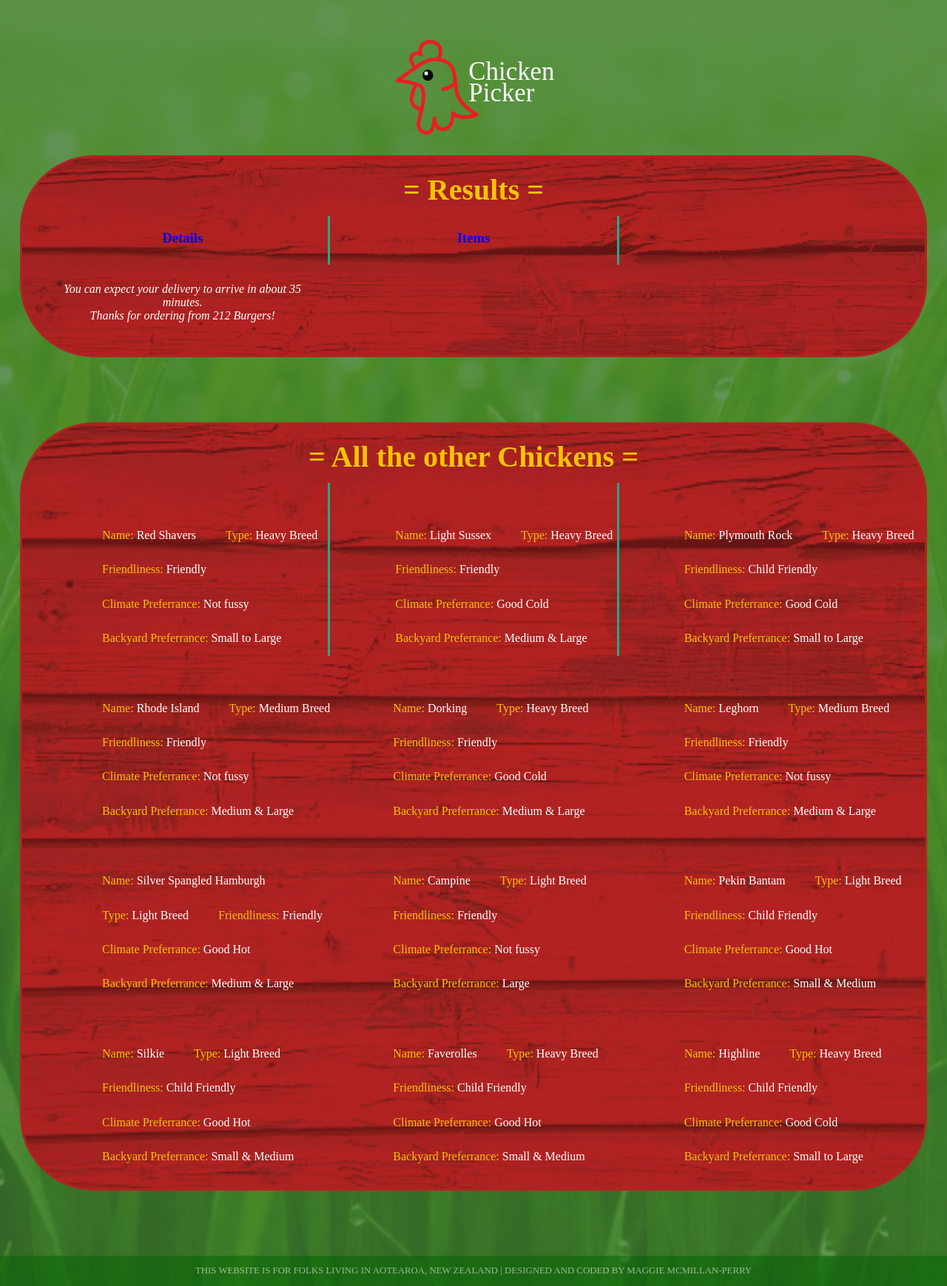
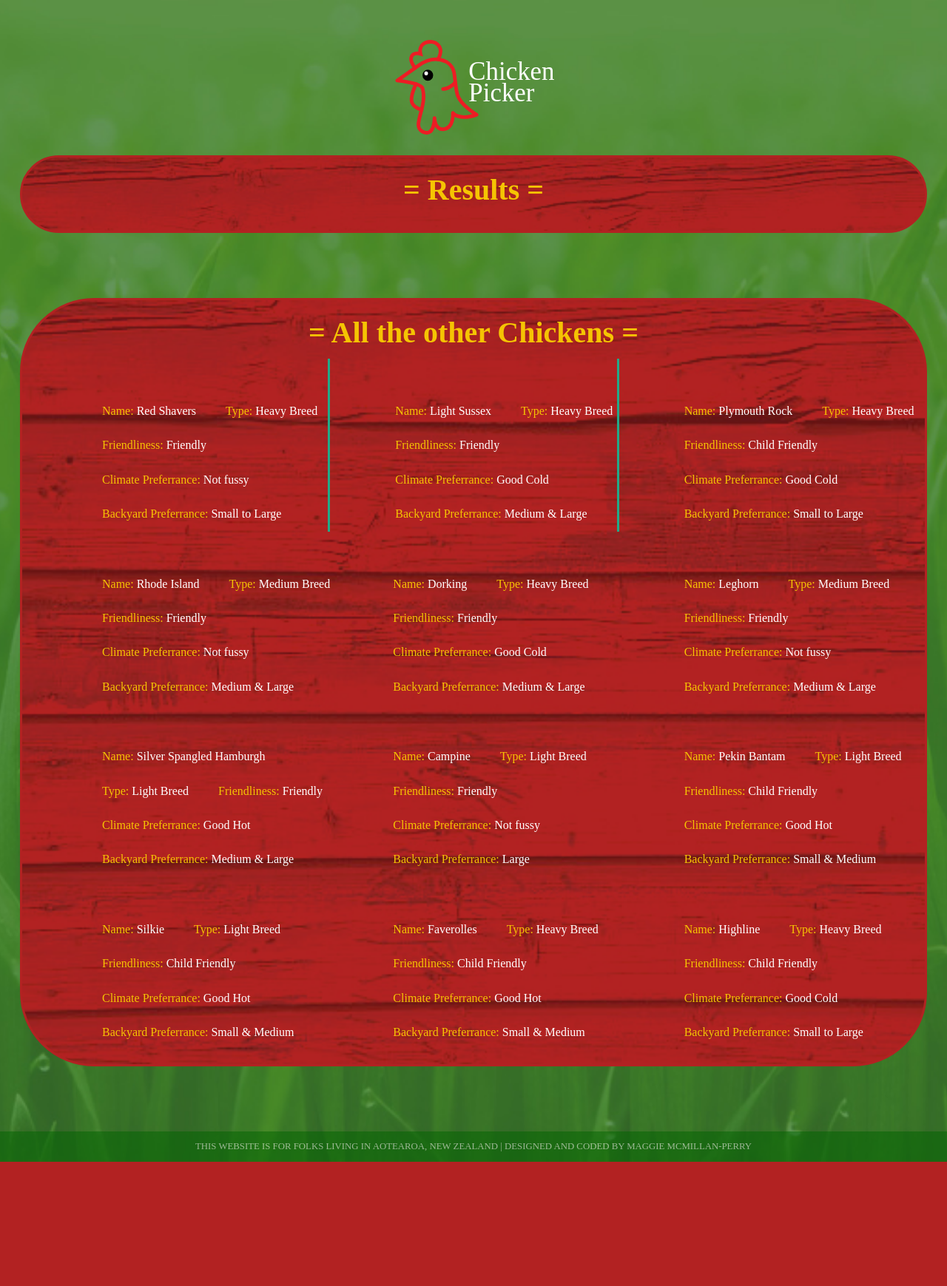
Before and after one commit to maggie-mp/212-chickens-v2, a Flask app: page /results in a window 1280 px wide. Shown: the whole page at 74% size. After the commit the page ends 1571 px from the top, so only its background shows below. Run offline with Flask 2, Linux system fonts and the light colour scheme; data comes from the database, SQL or seed files in the repository; some web fonts are replaced.

Commit message:
trial and error

```diff
--- a/run.py
+++ b/run.py
@@ -42,6 +42,7 @@ def questions():
 
 @app.route('/egg', methods=['GET', 'POST'])
 def egg():
+
     session['question'] += 1
     if session['question'] >= 5:
         return redirect(url_for('results'))
@@ -49,22 +50,26 @@ def egg():
         return redirect(url_for('questions'))
 
 
+    db = sqlite3.connect(MENUDB)
+    print(db)
+    print(request.form)
+    return render_template('results.html')
+
+  #  details = {}
+  #  items = {}
+
+  #  for input in request.form:
+   #     if input == '{{answers[current_question]}}':
+    #        details[input] = request.form[input]
+     #   elif request.form[input] and request.form[input] != '0':
+      #      items[input] = request.form[input]
+
+
 @app.route('/results')
 def results():
     db = sqlite3.connect(MENUDB)
-    print(db)
-    print(request.form)
-
     details = {}
     items = {}
-
-    for input in request.form:
-        if input == '{{answers[current_question]}}':
-            details[input] = request.form[input]
-        elif request.form[input] and request.form[input] != '0':
-            items[input] = request.form[input]
-
-
     chickens = []
     cur = db.execute('SELECT chicken,mass,egg,friendly,climate,backyard FROM chickens')
     for row in cur:
--- a/templates/results.html
+++ b/templates/results.html
@@ -18,28 +18,6 @@
       <div id="menu">
 
       <h1>= Results = </h1>
-
-      <div>
-    <h3>Details</h3>
-    {% for key in details %}
-    <p><strong>{{ key }}:</strong><br />{{ details[key] }}</p>
-    {% endfor %}
-  </div>
-
-  <div>
-    <h3>Items</h3>
-    {% for item in items %}
-    {{ items[item] }} &times; {{ item }}<br />
-    {% endfor %}
-  </div>
-
-  <p>&nbsp;</p>
-  <p>
-    <em>You can expect your delivery to arrive in about 35 minutes. <br />Thanks for ordering from 212 Burgers!</em>
-  </p>
-
-
-</div>
 
 
     </div>
@@ -70,8 +48,6 @@
       <h1>= All the other Chickens = </h1>
  {% for chicken in chickens %}
       <div>
-          <!--<img src="{{ url_for('static', filename='leghorn.png') }}"/>-->
-
           <li>
             <ul><span style="color: #F5C403;">Name:</span> {{ chicken[0] }}</ul>
             <ul><span style="color: #F5C403;">Type:</span> {{chicken[1]}}</ul>
```
Also changed, not shown: templates/questions.html (+3 -7 lines), chickens.db.
